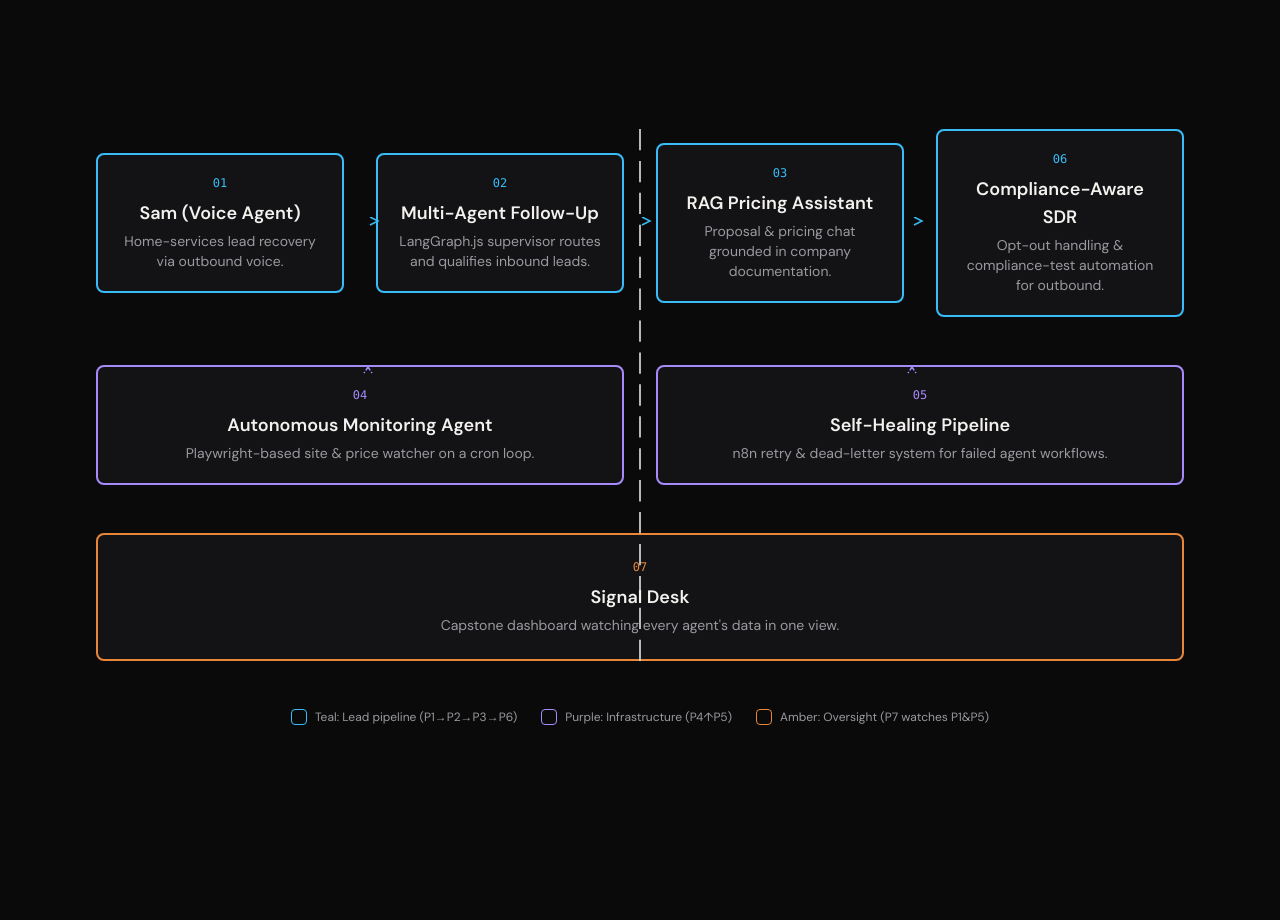
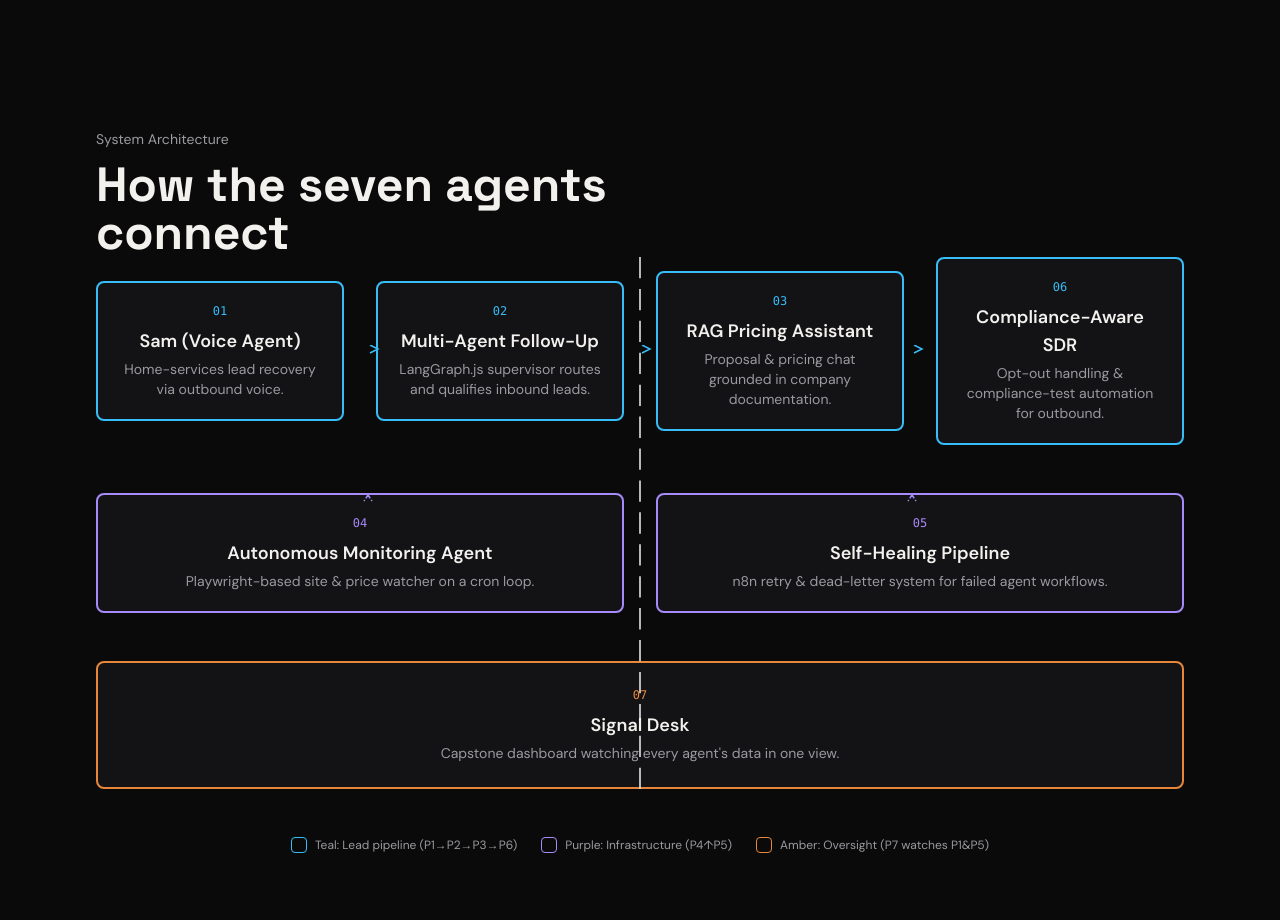
Before and after one commit to rehandesign35/portofolio, a Next.js app: page / in a window 1280 px wide. Shown: the part 2180-3100 px from the top of the page. Built offline with nearby package versions, Linux system fonts and the light colour scheme.

Commit message:
Add section heading to System Architecture diagram

```diff
--- a/app/components/sections/SystemDiagram.tsx
+++ b/app/components/sections/SystemDiagram.tsx
@@ -43,6 +43,14 @@ export function SystemDiagram() {
   return (
     <section id="system" className="py-24">
       <Container>
+        {/* Section header */}
+        <div className="max-w-2xl">
+          <p className="text-sm text-text-muted">System Architecture</p>
+          <h2 className="mt-3 font-display text-4xl font-bold md:text-5xl">
+            How the seven agents connect
+          </h2>
+        </div>
+
         <motion.div
           initial={prefersReducedMotion ? false : "hidden"}
           whileInView={prefersReducedMotion ? undefined : "visible"}
```
